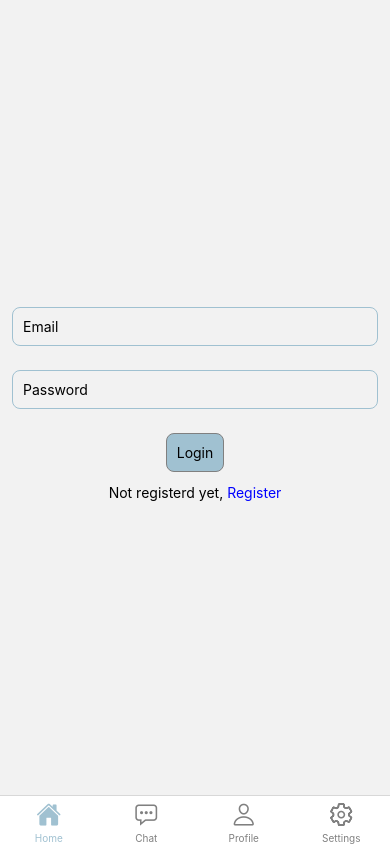
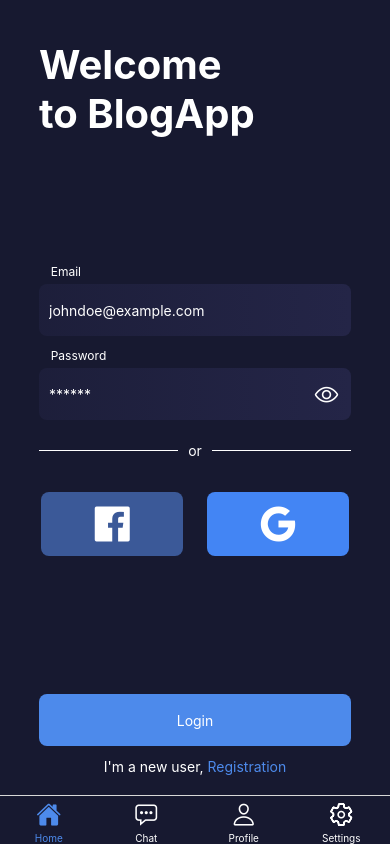
Before and after one commit to Mikhadi/BlogApp, a React Native app: screen /Home in a window 390 px wide. Built offline with nearby package versions, Linux system fonts and the light colour scheme.

Commit message:
login window created

```diff
--- a/App.tsx
+++ b/App.tsx
@@ -1,18 +1,21 @@
 import { createBottomTabNavigator } from "@react-navigation/bottom-tabs";
 import { NavigationContainer } from "@react-navigation/native";
 import { Ionicons } from "@expo/vector-icons";
+import { StatusBar } from 'react-native'
 
 import HomeScreen from "./components/HomeScreen";
 import ChatScreen from "./components/ChatScreen";
 import ProfileScreen from "./components/ProfileScreen";
 import SettingsScreen from "./components/SettingsScreen";
 import WelcomeScreen from "./components/WelcomeScreen";
+import MyColors from "./themes/myTheme";
 
 const Tab = createBottomTabNavigator();
 
 export default function App() {
   return (
     <NavigationContainer>
+      <StatusBar hidden={true}/>
       <Tab.Navigator
         screenOptions={({ route }) => ({
           tabBarIcon: ({ focused, color, size }) => {
@@ -30,9 +33,10 @@ export default function App() {
             }
             return <Ionicons name={iconName} size={size} color={color} />;
           },
-          tabBarActiveTintColor: "#a0c1d1",
-          tabBarInactiveTintColor: "gray",
+          tabBarActiveTintColor: MyColors.primary,
+          tabBarInactiveTintColor: MyColors.text,
           headerShown: false,
+          tabBarStyle: { backgroundColor: MyColors.background }
         })}
       >
         <Tab.Screen
--- a/components/WelcomeScreen.tsx
+++ b/components/WelcomeScreen.tsx
@@ -1,22 +1,153 @@
 import { FC, useState } from "react";
-import { View, Text, StyleSheet, StatusBar, TextInput, TouchableOpacity } from "react-native";
+import {
+  View,
+  Text,
+  StyleSheet,
+  TextInput,
+  TouchableOpacity,
+} from "react-native";
+import { Ionicons } from "@expo/vector-icons";
+import { LinearGradient } from "expo-linear-gradient";
+import MyColors from "../themes/myTheme";
+
+const loginPressed = () => {
+  alert("Login pressed");
+};
+
+const facebookPressed =()=>{
+    alert("Facebook presed")
+}
+
+const googlePressed =()=>{
+    alert("Google presed")
+}
+
+const registerPressed =()=>{
+    alert("Registartion presed")
+}
 
 const WelcomeScreen: FC = () => {
-    const [email, setEmail] = useState("")
-    const [password, setPassword] = useState("")
+  const [email, setEmail] = useState("");
+  const [password, setPassword] = useState("");
+  const [hiddenPass, setHiddenPass] = useState(true);
+  const [eyeIcon, setEyeIcon]: any = useState("eye-outline");
 
+  const hidePass = () => {
+    setHiddenPass(!hiddenPass);
+    if (hiddenPass == true) {
+      setEyeIcon("eye-off-outline");
+    } else {
+      setEyeIcon("eye-outline");
+    }
+  };
   return (
     <View style={styles.container}>
-        <TextInput style={styles.input} onChangeText={setEmail} value={email} placeholder="Email"/>
-        <TextInput style={styles.input} onChangeText={setPassword} value={password} placeholder="Password" secureTextEntry={true}/>
-        <TouchableOpacity style={ styles.button }>
-            <Text>Login</Text>
+      <View style={{alignItems: 'flex-start', marginTop: 40}}>
+        <Text style={styles.loginText}>Welcome</Text>
+        <Text style={styles.loginText}>to BlogApp</Text>
+      </View>
+      <View style={{alignItems: 'center'}}>
+        <Text style={styles.inputName}>Email</Text>
+        <LinearGradient
+          style={styles.linearGradient}
+          colors={[MyColors.gradientStart, MyColors.gradientEnd]}
+          start={{ x: 0, y: 0.5 }}
+          end={{ x: 1, y: 0.5 }}
+        >
+          <TextInput
+            style={styles.inputField}
+            onChangeText={setEmail}
+            value={email}
+            placeholder="johndoe@example.com"
+            placeholderTextColor={MyColors.text}
+            autoCapitalize="none"
+            autoCorrect={false}
+          />
+        </LinearGradient>
+        <Text style={styles.inputName}>Password</Text>
+        <LinearGradient
+          style={styles.linearGradient}
+          colors={[MyColors.gradientStart, MyColors.gradientEnd]}
+          start={{ x: 0, y: 0.5 }}
+          end={{ x: 1, y: 0.5 }}
+        >
+          <TextInput
+            style={styles.inputField}
+            onChangeText={setPassword}
+            value={password}
+            placeholder="******"
+            placeholderTextColor={MyColors.text}
+            secureTextEntry={hiddenPass}
+          />
+          <TouchableOpacity
+            style={{ alignSelf: "center", marginRight: 12 }}
+            onPress={hidePass}
+          >
+            <Ionicons name={eyeIcon} size={25} color={MyColors.text} />
+          </TouchableOpacity>
+        </LinearGradient>
+        <View
+          style={{
+            flexDirection: "row",
+            alignItems: "center",
+            width: "80%",
+            height: 60,
+          }}
+        >
+          <View style={{ flex: 1, height: 1, backgroundColor: MyColors.text }} />
+          <View>
+            <Text
+              style={{
+                marginLeft: 10,
+                marginRight: 10,
+                textAlign: "center",
+                color: MyColors.text,
+              }}
+            >
+              or
+            </Text>
+          </View>
+          <View style={{ flex: 1, height: 1, backgroundColor: MyColors.text }} />
+        </View>
+        <View style={[styles.register, { width: "85%" }]}>
+          <TouchableOpacity
+            style={{
+              margin: 12,
+              flex: 1,
+              alignItems: "center",
+              backgroundColor: MyColors.facebookButton,
+              padding: 10,
+              borderRadius: 8,
+            }}
+            onPress={facebookPressed}
+          >
+            <Ionicons name="logo-facebook" size={40} color={MyColors.text} />
+          </TouchableOpacity>
+          <TouchableOpacity
+            style={{
+              margin: 12,
+              flex: 1,
+              alignItems: "center",
+              backgroundColor: MyColors.googleButton,
+              padding: 10,
+              borderRadius: 8,
+            }}
+            onPress={googlePressed}
+          >
+            <Ionicons name="logo-google" size={40} color={MyColors.text} />
+          </TouchableOpacity>
+        </View>
+      </View>
+      <View style={{alignItems: 'center', marginBottom: 20}}>
+        <TouchableOpacity style={styles.button} onPress={loginPressed}>
+          <Text style={{ color: MyColors.text }}>Login</Text>
         </TouchableOpacity>
         <View style={styles.register}>
-            <Text>Not registerd yet, </Text>
-            <TouchableOpacity>
-                <Text style={{color: "blue"}}>Register</Text>
+          <Text style={{ color: MyColors.text }}>I'm a new user, </Text>
+          <TouchableOpacity onPress={registerPressed}>
+            <Text style={{ color: MyColors.primary }}>Registration</Text>
           </TouchableOpacity>
+        </View>
       </View>
     </View>
   );
@@ -24,30 +155,51 @@ const WelcomeScreen: FC = () => {
 
 const styles = StyleSheet.create({
   container: {
-      marginTop: StatusBar.currentHeight,
     flex: 1,
+    justifyContent: "space-between",
+    backgroundColor: MyColors.background,
+  },
+  loginText: {
+    color: MyColors.text,
+    fontSize: 40,
+    fontWeight: 'bold',
+    marginStart: '10%',
+  },
+  linearGradient: {
+    flexDirection: "row",
+    height: 52,
+    width: "80%",
+    borderRadius: 8,
+  },
+  inputName: {
+    alignSelf: "flex-start",
+    color: MyColors.text,
+    fontSize: 12,
+    marginLeft: "13%",
+    marginTop: 12,
+    marginBottom: 5,
+  },
+  inputField: {
+    flex: 1,
+    padding: 10,
+    color: MyColors.text,
+  },
+  separator: {
+    borderBottomWidth: 1,
+    borderColor: MyColors.text,
+  },
+  button: {
+    height: 52,
+    width: "80%",
+    margin: 12,
+    borderRadius: 8,
+    backgroundColor: MyColors.primary,
+    alignItems: "center",
     justifyContent: "center",
   },
-    input: {
-        margin: 12,
-        borderWidth: 1,
-        padding: 10,
-        borderRadius: 8,
-        borderColor: "#a0c1d1",
+  register: {
+    flexDirection: "row",
   },
-    button: {
-        margin: 12,
-        borderWidth: 1,
-        padding: 10,
-        borderRadius: 8,
-        borderColor: "grey",
-        backgroundColor: "#a0c1d1",
-        alignSelf: "center",
-    },
-    register: {
-        flexDirection: 'row',
-        alignSelf: "center"
-    }
 });
 
-export default WelcomeScreen
+export default WelcomeScreen;
--- a/package.json
+++ b/package.json
@@ -31,7 +31,8 @@
     "react-native": "0.70.5",
     "react-native-safe-area-context": "4.4.1",
     "react-native-screens": "~3.18.0",
-    "react-native-web": "~0.18.9"
+    "react-native-web": "~0.18.9",
+    "expo-linear-gradient": "~12.0.1"
   },
   "devDependencies": {
     "@babel/core": "^7.12.9",
--- /dev/null
+++ b/themes/myTheme.tsx
@@ -0,0 +1,11 @@
+const MyColors = {
+      primary: "rgba(77, 138, 235, 1)",
+      background: 'rgba(23, 25, 48, 1)',
+      text: 'rgba(255, 255, 255, 1)',
+      facebookButton: "rgba(59, 89, 152, 1)",
+      googleButton: "rgba(67, 133, 244, 1)",
+      gradientStart: "rgba(36, 37, 71, 0.4471)",
+      gradientEnd: "rgba(36, 37, 71, 1)",
+  };
+
+export default MyColors
```
Also changed, not shown: 1 other file (tests, documents, lock files or other folders). Lines whose indentation alone changed are shown as unchanged.
